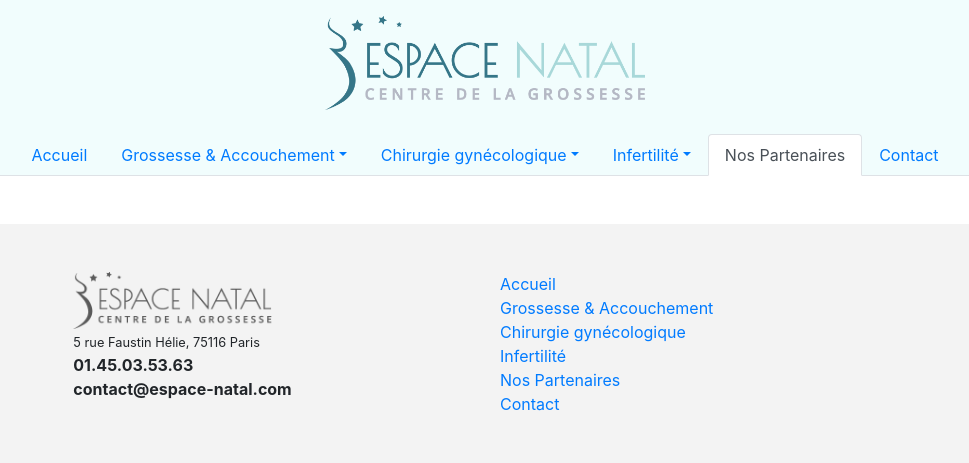
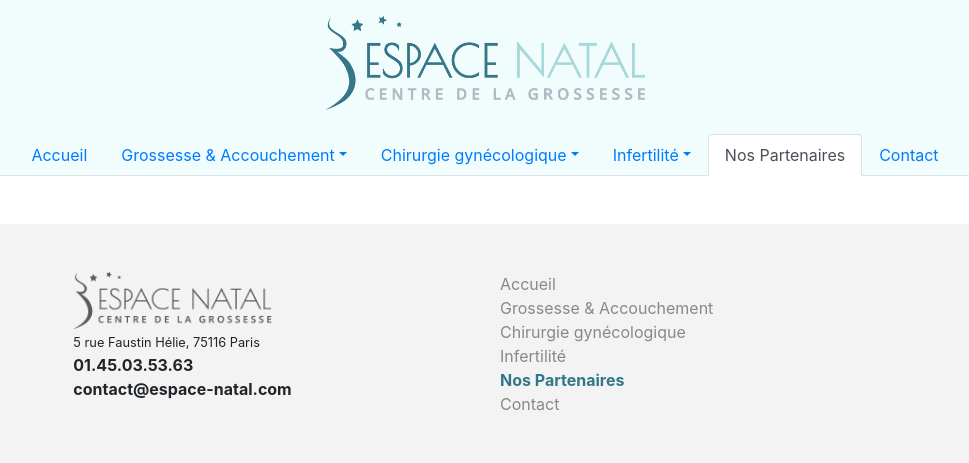
Before and after one commit to guillaumeMECE/espace-natal, a PHP site: page /partenaires/index.php in a window 1280 px wide. Shown: the top 463 px of the page, without its empty margins (155-1124 px from the left). Run offline with PHP 8.4, Linux system fonts and the light colour scheme; some libraries are stand-ins or nearby versions.

Commit message:
fix footer with partenaires

```diff
--- a/partenaires/index.php
+++ b/partenaires/index.php
@@ -9,6 +9,7 @@
   <!-- Bootstrap CSS -->
   <link rel="stylesheet" href="https://stackpath.bootstrapcdn.com/bootstrap/4.2.1/css/bootstrap.min.css" integrity="sha384-GJzZqFGwb1QTTN6wy59ffF1BuGJpLSa9DkKMp0DgiMDm4iYMj70gZWKYbI706tWS" crossorigin="anonymous">
   <script src="https://ajax.googleapis.com/ajax/libs/jquery/3.3.1/jquery.min.js"></script>
+  <link rel="stylesheet" href="/espace-natal/style.css">
 </head>
 
 <body>
@@ -22,6 +23,8 @@
     $(document).ready(function(){
       $(".nav-link").find(".active").removeClass("active");
       $("#idPartenaires").addClass("active");
+      $("#idPartenairesFooter").removeClass("inactiveFooter");
+      $("#idPartenairesFooter").addClass("activeFooter");
     });
   </script>
 
--- a/views/footer.html
+++ b/views/footer.html
@@ -13,7 +13,7 @@
         <a class="inactiveFooter" id="idGrossesseAccouchementFooter" href="\espace-natal\grossesse_accouchement">Grossesse & Accouchement</a><br>
         <a class="inactiveFooter" id="idChirurgieGynecologiqueFooter" href="\espace-natal\chirurgie_gynecologique">Chirurgie gynécologique</a><br>
         <a class="inactiveFooter" id="idInfertiliteFooter" href="\espace-natal\infertilite">Infertilité</a><br>
-        <a class="inactiveFooter" id="idPartenaireFooter" href="#">Nos Partenaires</a><br>
+        <a class="inactiveFooter" id="idPartenairesFooter" href="\espace-natal\partenaires">Nos Partenaires</a><br>
         <a class="inactiveFooter" id="idContactFooter" href="\espace-natal\contact">Contact</a>
     </div>
     <div class="col-2"></div>
```
